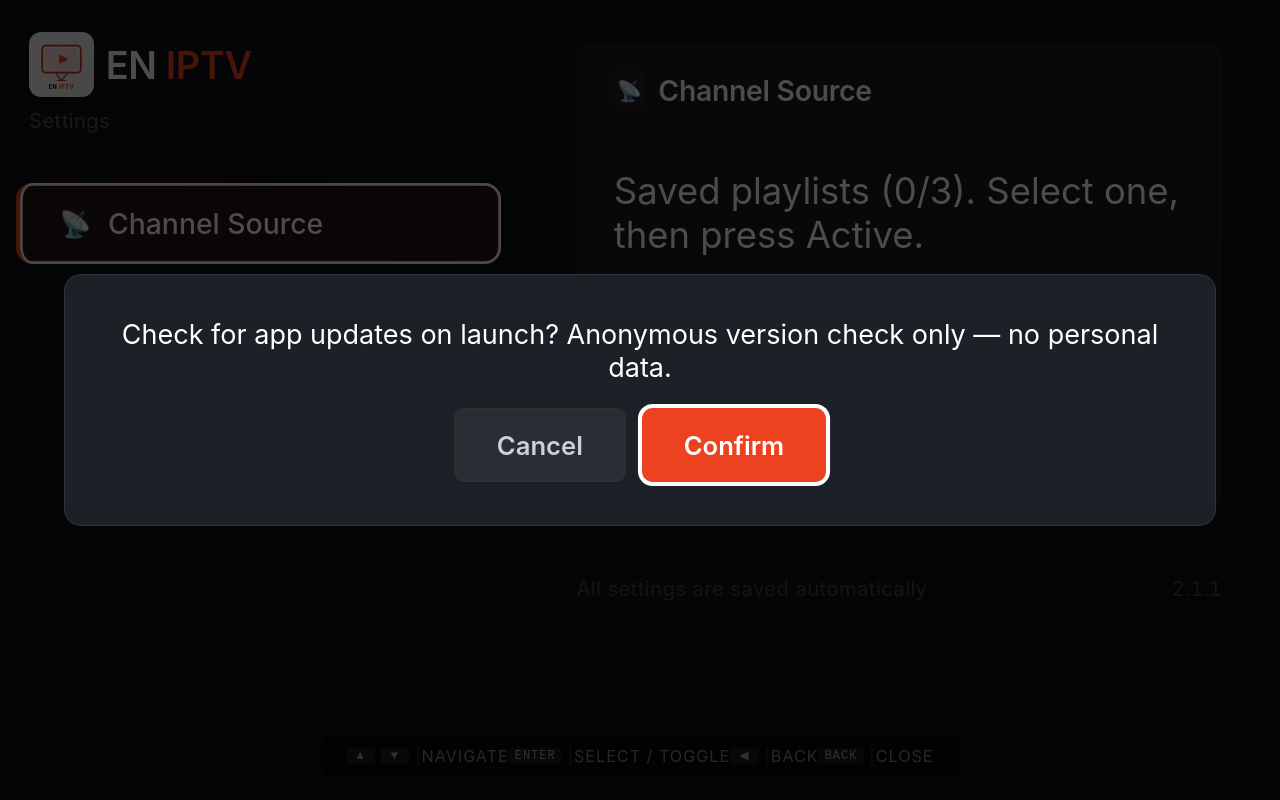
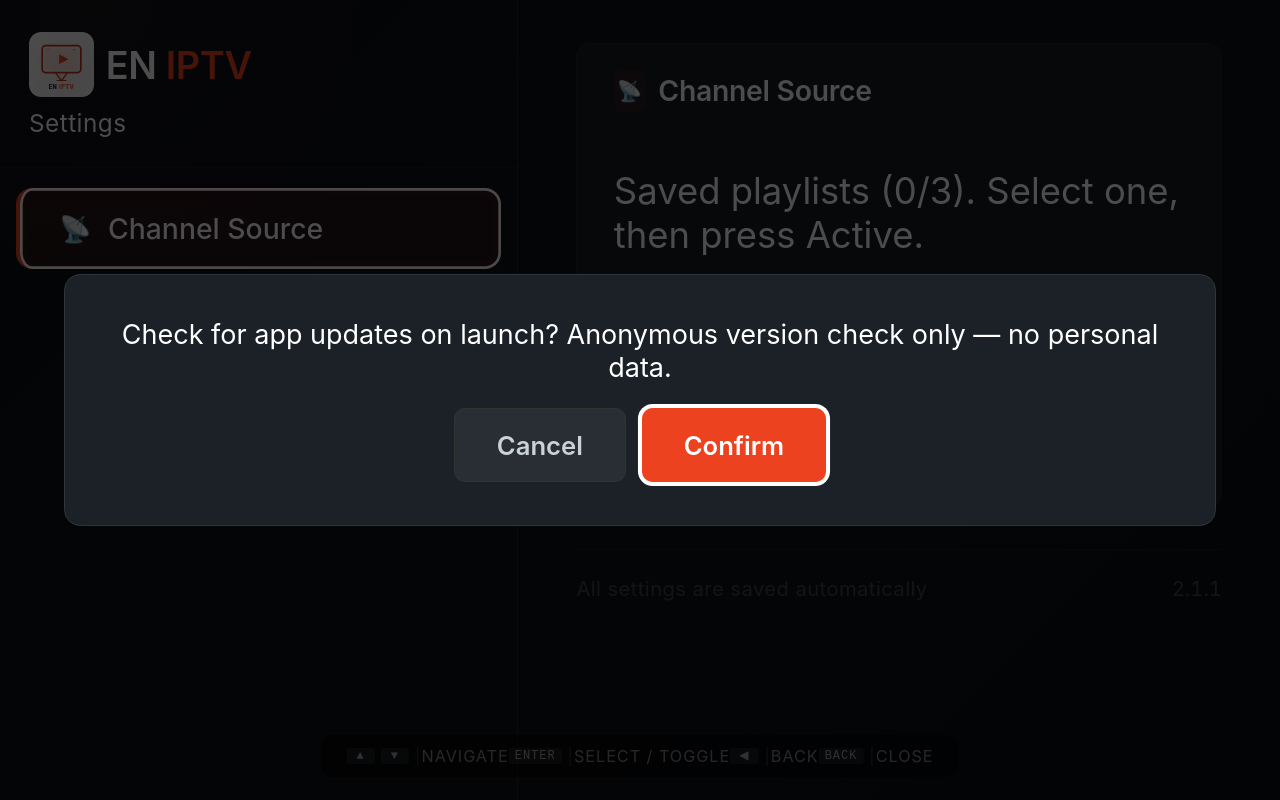
Before and after one commit to Nur-allhi/en-tvplayer, a website built with Vite: page player/index.html in a window 1280 px wide. Built offline with nearby package versions, Linux system fonts and the light colour scheme; what shaka-player would draw is missing.

Commit message:
style(settings): bigger white Settings title

```diff
--- a/player/src/styles.css
+++ b/player/src/styles.css
@@ -956,8 +956,8 @@ html, body {
 }
 
 .nav-sub {
-  font-size: calc(15px * var(--tv-scale));
-  color: #555;
+  font-size: calc(18px * var(--tv-scale));
+  color: #fff;
   letter-spacing: 0.02em;
 }
 
```
